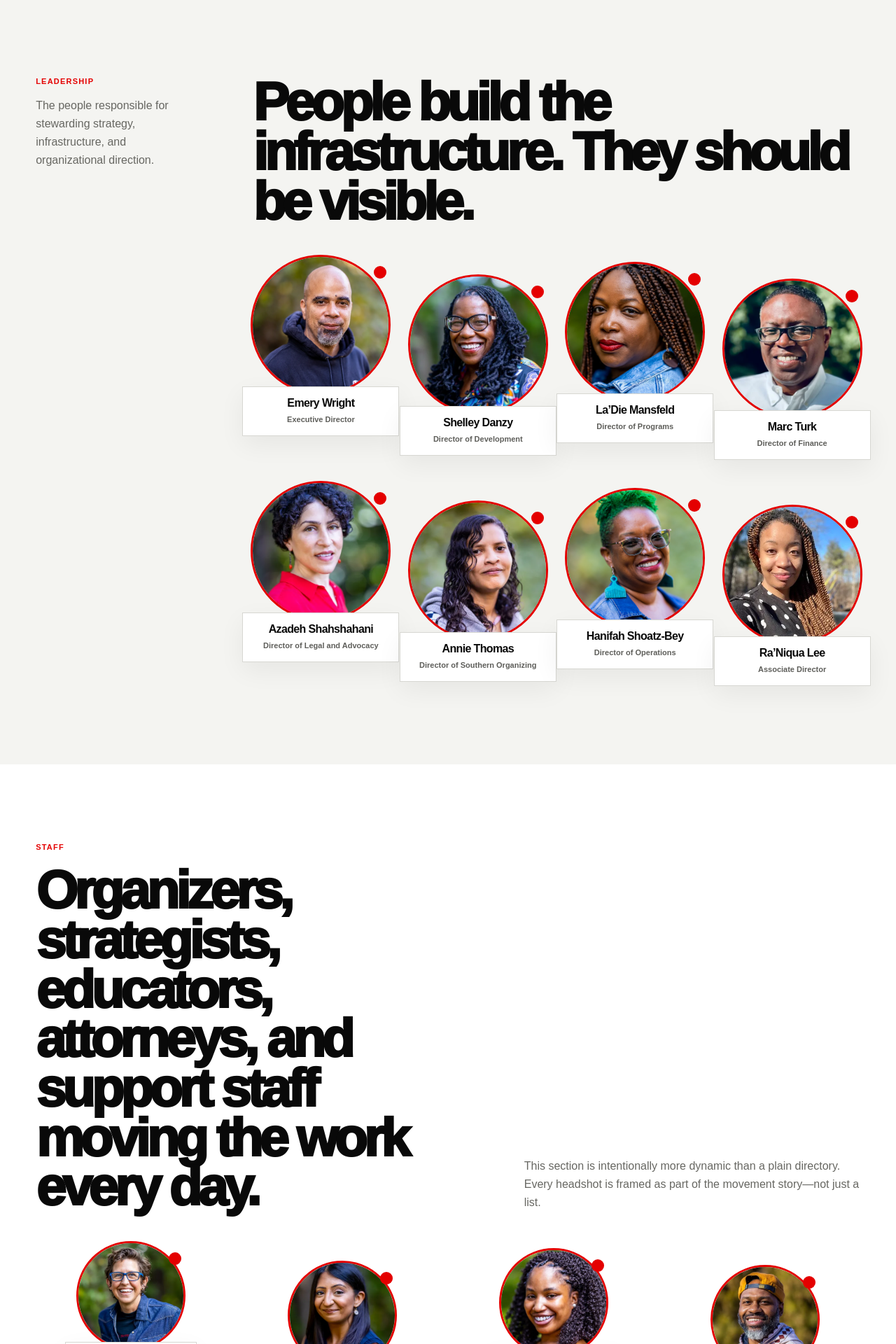
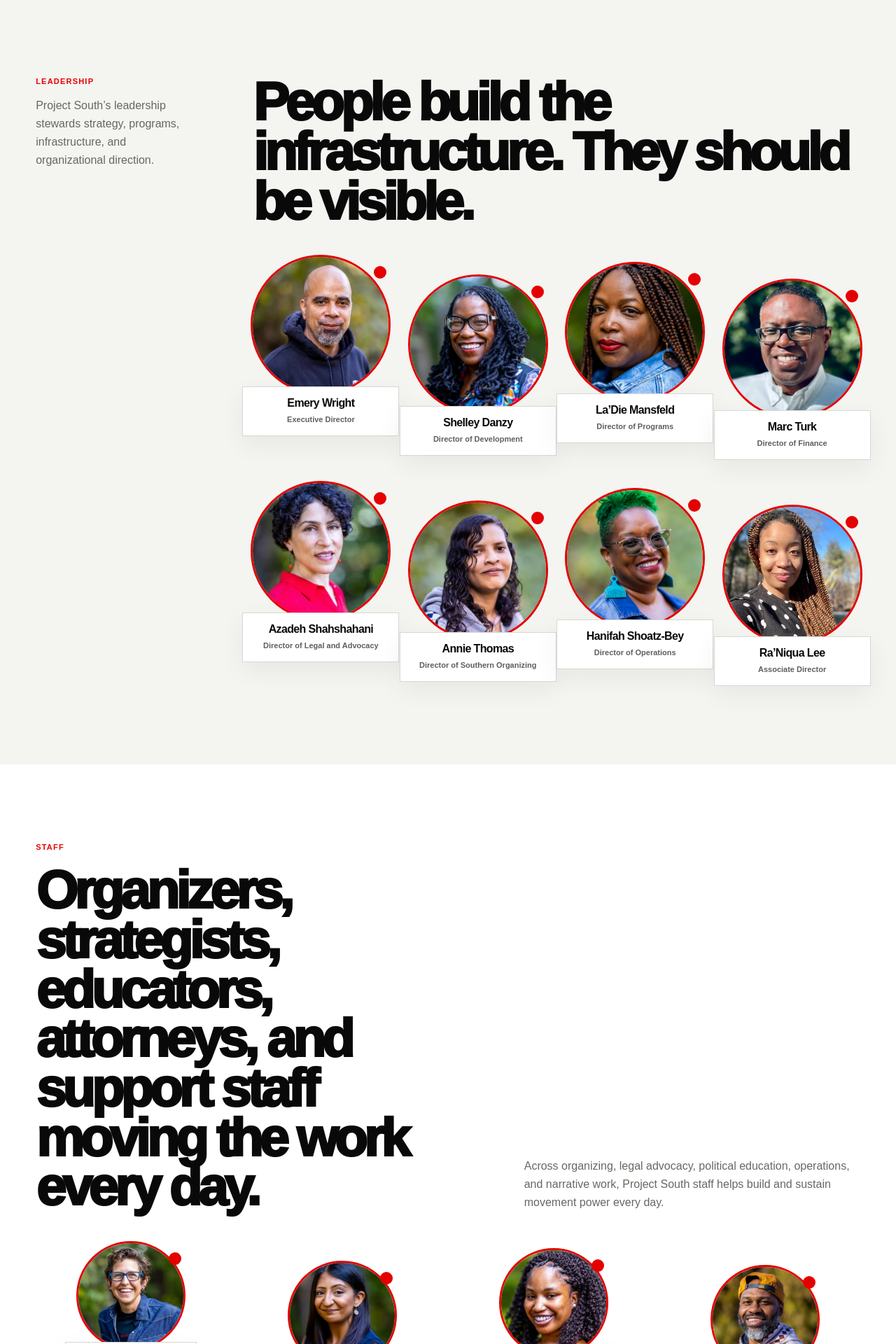
Before and after one commit to SolSabaliEnt/project-south-website, a Next.js app: page /about in a window 1280 px wide. Shown: the part 1220-3140 px from the top of the page at 70% size. Built offline with nearby package versions, Linux system fonts and the light colour scheme.

Commit message:
Make About page supporting copy public-facing

```diff
--- a/src/app/about/page.tsx
+++ b/src/app/about/page.tsx
@@ -77,7 +77,7 @@
           <div>
             <div className="section-label">Leadership</div>
             <p className={styles.sectionIntro}>
-              The people responsible for stewarding strategy, infrastructure, and organizational direction.
+              Project South’s leadership stewards strategy, programs, infrastructure, and organizational direction.
             </p>
           </div>
 
@@ -102,8 +102,7 @@
               Organizers, strategists, educators, attorneys, and support staff moving the work every day.
             </h2>
             <p>
-              This section is intentionally more dynamic than a plain directory. Every headshot is framed as
-              part of the movement story—not just a list.
+              Across organizing, legal advocacy, political education, operations, and narrative work, Project South staff helps build and sustain movement power every day.
             </p>
           </div>
 
```
